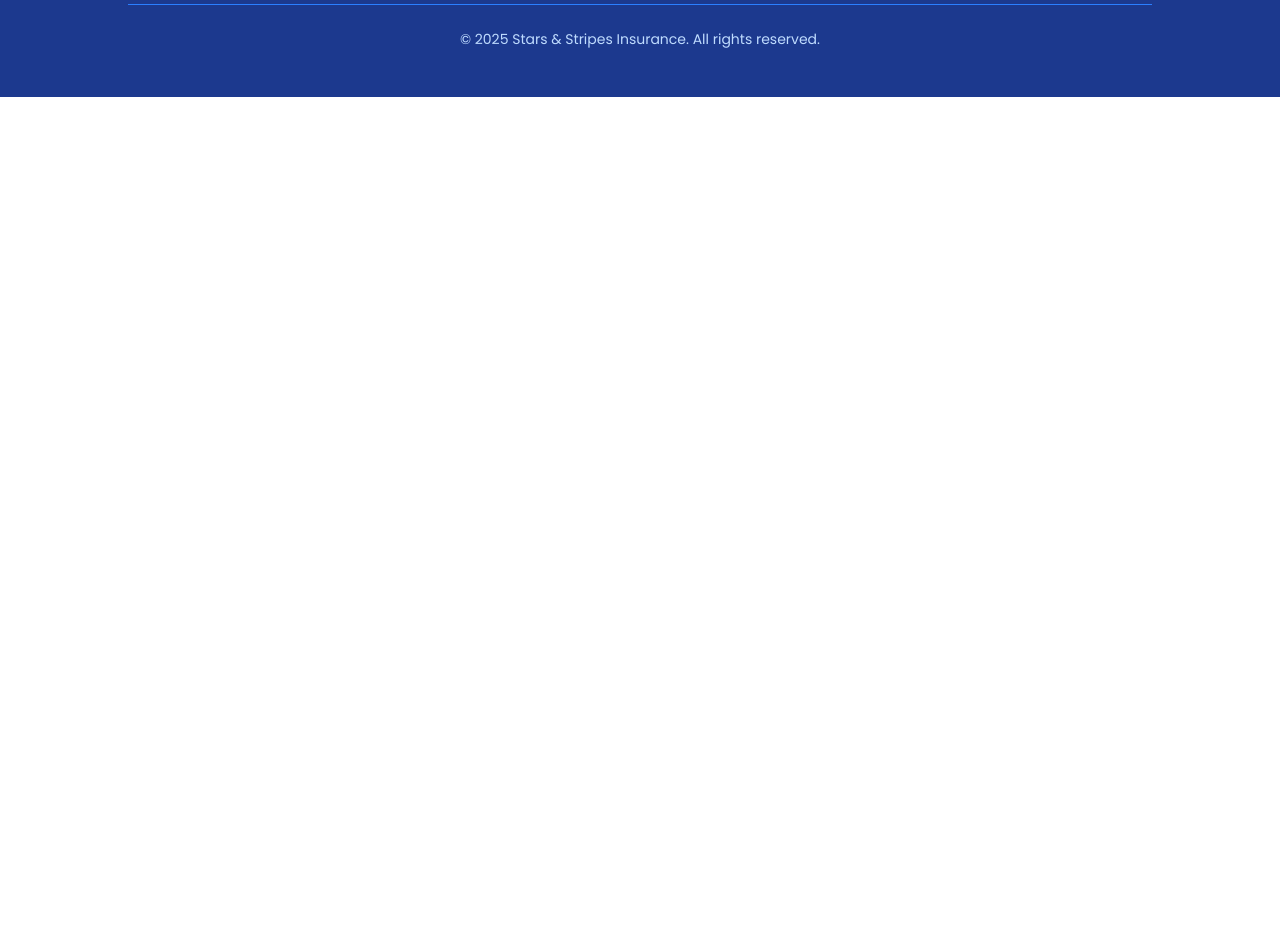
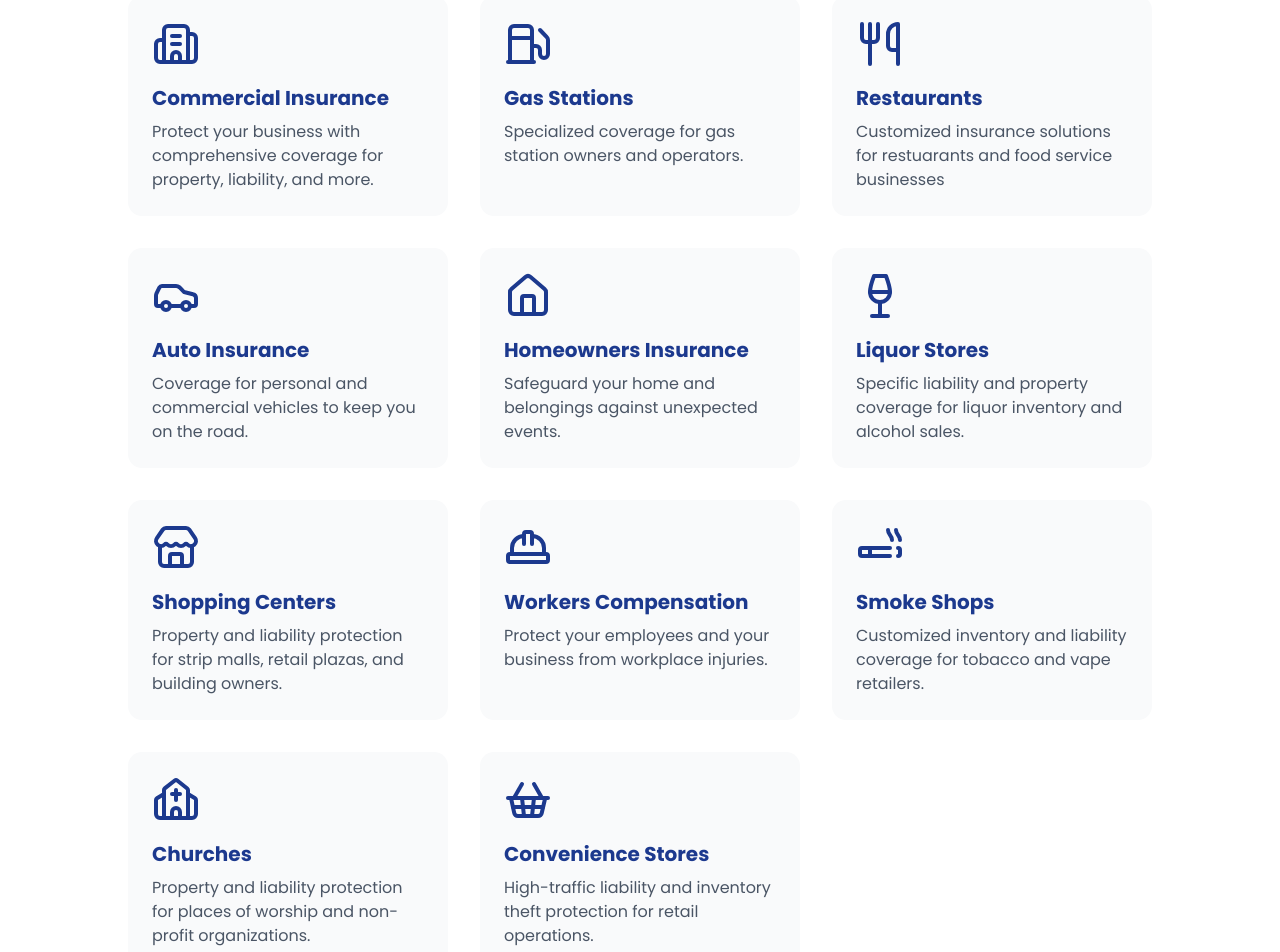
Before and after one commit to imAryanL/starsnstripes-website, a Next.js app: page / in a window 1280 px wide. Shown: the part 1040-1992 px from the top of the page. Before the commit the page ends 1137 px from the top, so only its background shows below. Built offline with nearby package versions, Linux system fonts and the light colour scheme.

Commit message:
Started working on service section of the home page, made hero bg image longer on the front page, created gird columns for the service cards that were made.

```diff
--- a/src/app/page.tsx
+++ b/src/app/page.tsx
@@ -1,4 +1,5 @@
 import HeroSection from '@/components/home/herosection'
+import ServicesSection from '@/components/home/servicessection'
 
 
 
@@ -7,7 +8,8 @@ import HeroSection from '@/components/home/herosection'
 export default function Home() {
   return (
     <main>
-      <HeroSection />
+      <HeroSection/>
+      <ServicesSection/>
     </main>
   )
 
--- a/src/components/home/herosection.tsx
+++ b/src/components/home/herosection.tsx
@@ -5,7 +5,7 @@ import { ShieldUser, Handshake, Star, BriefcaseBusiness} from 'lucide-react'
 export default function HeroSection() {
     return (
         <section
-            className="relative bg-cover bg-center bg-no-repeat py-20 md:py-32"
+            className="relative bg-cover bg-center bg-no-repeat h-[70vh] md:h-[75vh] lg:h-[88vh] flex items-start pt-50"
             style={{ backgroundImage: "url('/hero-bg3.jpg')" }}
         >
             {/* Dark overlay for text readability */}
--- /dev/null
+++ b/src/components/home/servicessection.jsx
@@ -0,0 +1,120 @@
+import Link from 'next/link'
+import {
+    Fuel,
+    Building2,
+    Utensils,
+    Car,
+    House,
+    HardHat,
+    Store,
+    Cigarette,
+    Church,
+    ShoppingBasket,
+    Wine
+} from 'lucide-react'
+
+
+
+
+// Data for each service card - will be mapped to display insurance offerings
+const services = [
+
+    {
+        icon: Building2,
+        title: "Commercial Insurance",
+        description: "Protect your business with comprehensive coverage for property, liability, and more."
+
+    },
+    {
+        icon: Fuel,
+        title: "Gas Stations" ,
+        description: "Specialized coverage for gas station owners and operators."
+
+    },
+    {
+        icon: Utensils,
+        title: "Restaurants" ,
+        description: "Customized insurance solutions for restuarants and food service businesses "
+
+    },
+    {
+        icon: Car,
+        title: "Auto Insurance" ,
+        description: "Coverage for personal and commercial vehicles to keep you on the road."
+
+    },
+    {
+        icon: House,
+        title: "Homeowners Insurance",
+        description: "Safeguard your home and belongings against unexpected events."
+
+    },
+    {
+        icon: Wine,
+        title: "Liquor Stores",
+        description: "Specific liability and property coverage for liquor inventory and alcohol sales."
+
+    },
+    {
+        icon: Store,
+        title: "Shopping Centers",
+        description: "Property and liability protection for strip malls, retail plazas, and building owners."
+    },
+    {
+        icon: HardHat,
+        title: "Workers Compensation",
+        description: "Protect your employees and your business from workplace injuries."
+    },
+        {
+        icon: Cigarette,
+        title: "Smoke Shops" ,
+        description: "Customized inventory and liability coverage for tobacco and vape retailers.",
+
+    },
+    {
+        icon: Church,
+        title: "Churches",
+        description: "Property and liability protection for places of worship and non-profit organizations.",
+
+    },
+    {
+        icon: ShoppingBasket,
+        title: "Convenience Stores",
+        description: "High-traffic liability and inventory theft protection for retail operations.",
+
+    }
+
+]
+
+
+
+export default function ServicesSection(){
+    return(
+        <section className="bg-white py-16">
+            <div className="container mx-auto px-8 md:px-8 lg:px-12 xl:px-32">
+
+                <h2 className="text-3xl md:text-4xl font-bold text-center text-blue-900 mb-4">
+                    What We Cover
+                </h2>
+
+                <p className="text-gray-600 text-center mb-12 max-w-2xl mx-auto">
+                    Comprehensive insurance solutions for businesses and families across South Florida.
+                </p>
+
+                {/* Service Cards Grid */}
+                <div className="grid grid-cols-1 md:grid-cols-2 lg:grid-cols-3 gap-8">
+                    {services.map((service, index) => (
+                        <div
+                            key={index}
+                            className="bg-gray-50 rounded-xl p-6 hover:shadow-lg transition-shadow duration-300"
+                        >
+                            <service.icon className="w-12 h-12 text-blue-900 mb-4" />
+                            <h3 className="text-xl font-bold text-blue-900 mb-2">{service.title}</h3>
+                            <p className="text-gray-600">{service.description}</p>
+                        </div>
+                    ))}
+                </div>
+            </div>
+        </section>
+    )
+}
```
